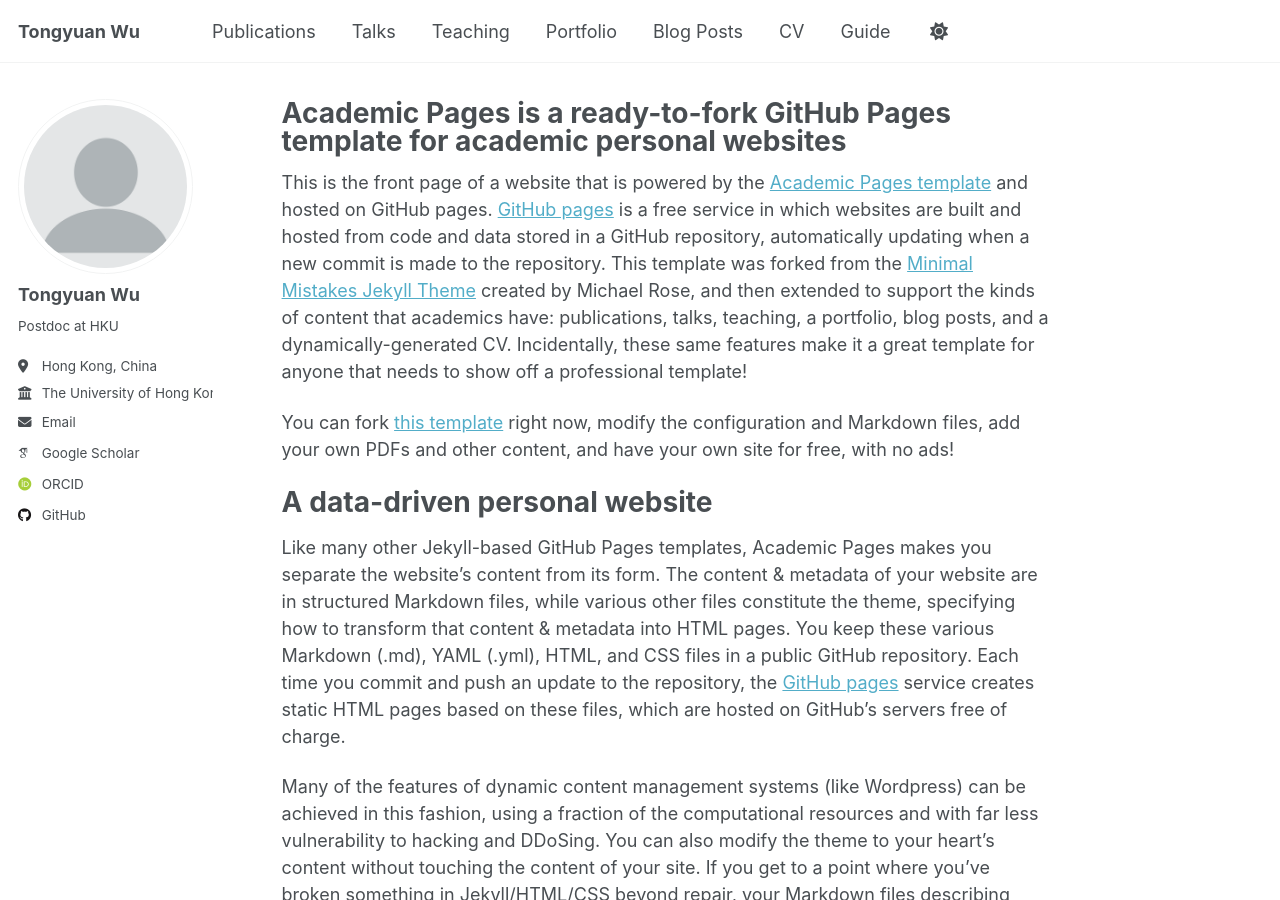
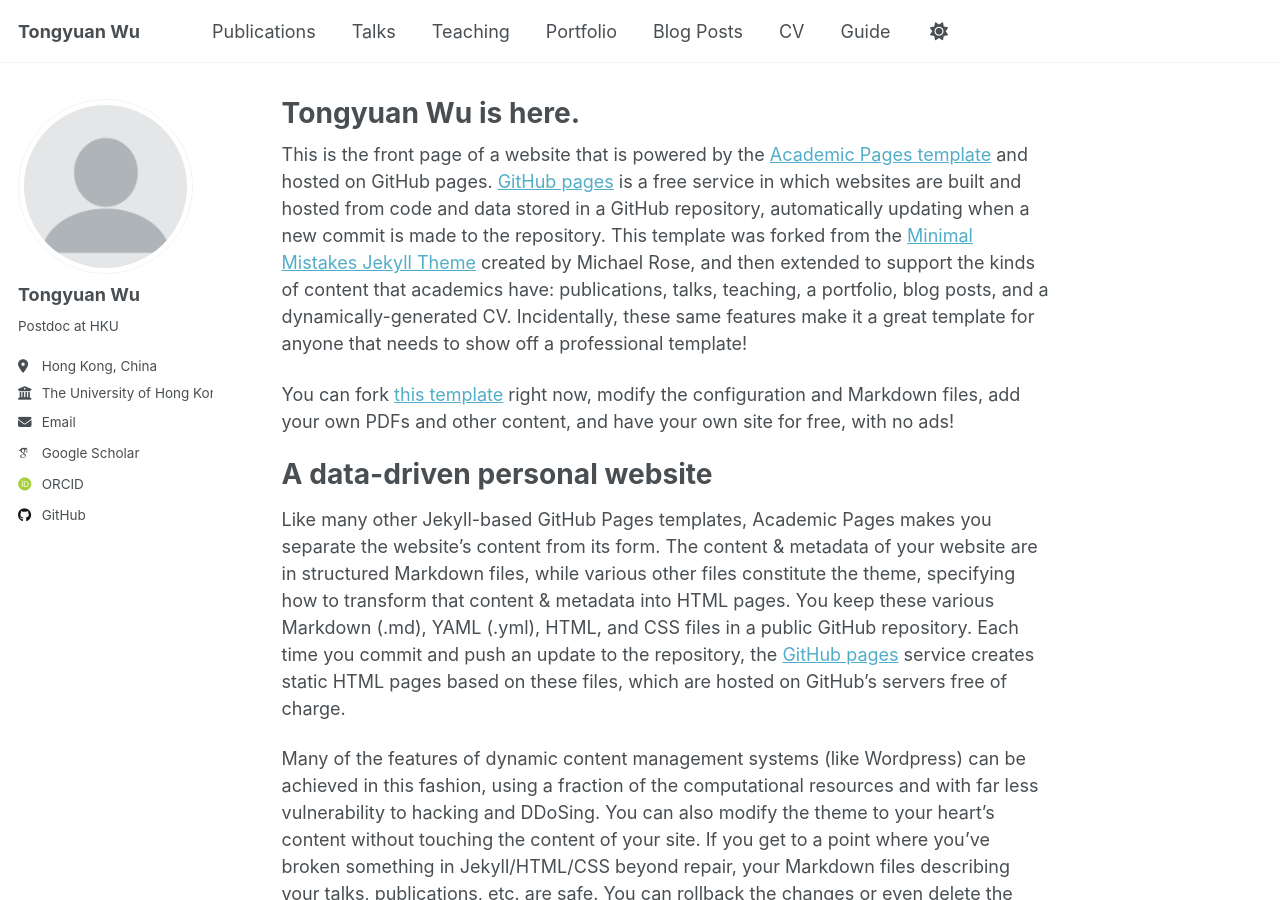
Before and after one commit to tongyuanwu/tongyuanwu.github.io, a Jekyll site: the page built from _pages/about.md, in a window 1280 px wide and 900 px high. Built offline with Jekyll 4.4.1, drawn with Linux system fonts in a browser that asks for light colours; some web fonts are replaced; a script that is not in the unit is left out.

Commit message:
Update about.md

```diff
--- a/_pages/about.md
+++ b/_pages/about.md
@@ -1,6 +1,6 @@
 ---
 permalink: /
-title: "Academic Pages is a ready-to-fork GitHub Pages template for academic personal websites"
+title: "Tongyuan Wu is here."
 author_profile: true
 redirect_from:
   - /about/
```
